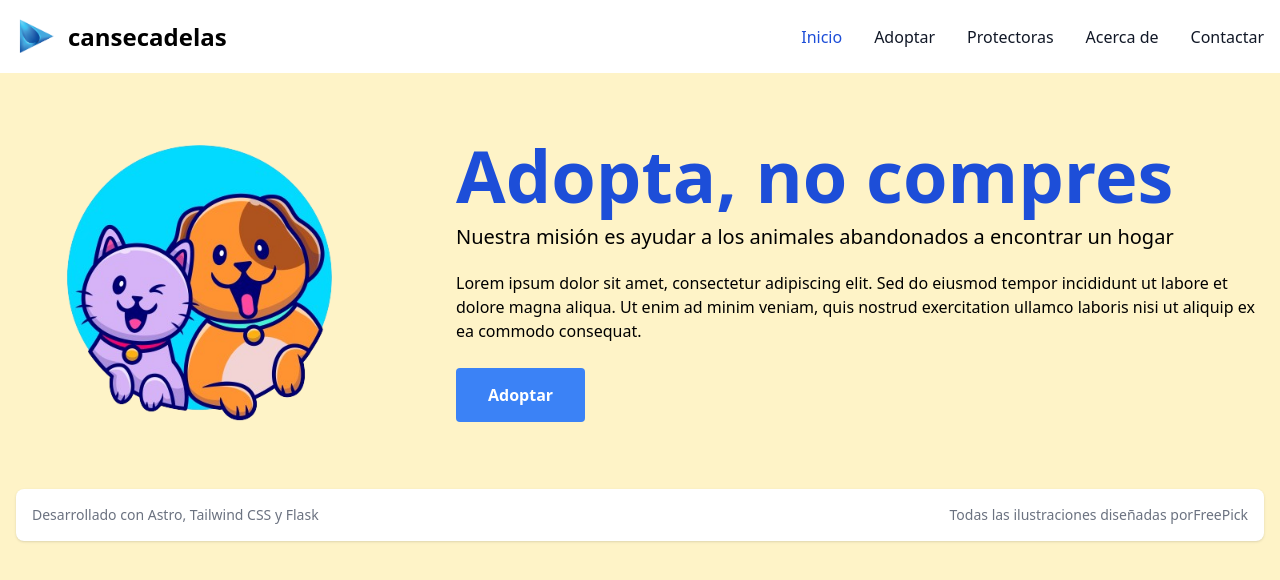
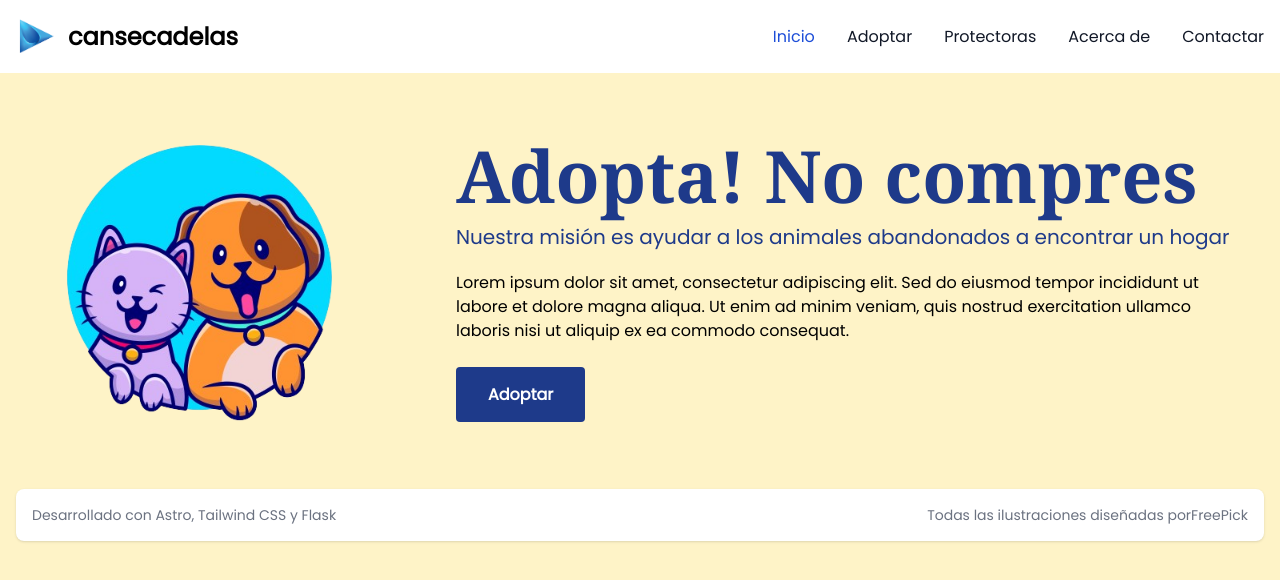
Before and after one commit to ppitacaneiro/cansecadelas_app, an Astro site: page / in a window 1280 px wide. Built offline with nearby package versions, Linux system fonts and the light colour scheme; Astro itself is replaced by a stand-in of ours; a web font is replaced by a local one.

Commit message:
custom fonts

```diff
--- a/package.json
+++ b/package.json
@@ -11,6 +11,8 @@
   },
   "dependencies": {
     "@astrojs/tailwind": "^5.1.0",
+    "@fontsource/dm-serif-text": "^5.0.19",
+    "@fontsource/poppins": "^5.0.12",
     "astro": "^4.5.2",
     "tailwindcss": "^3.4.1"
   }
--- a/src/layouts/Layout.astro
+++ b/src/layouts/Layout.astro
@@ -1,6 +1,8 @@
 ---
 import NavBar from '../components/Navbar.astro'
 import Footer from '../components/Footer.astro'
+import '@fontsource/poppins';
+import '@fontsource/dm-serif-text';
 
 const { pageTitle } = Astro.props;
 ---
--- a/src/pages/index.astro
+++ b/src/pages/index.astro
@@ -16,11 +16,11 @@ if (!images[imagePath]) throw new Error(`"${imagePath}" does not exist in glob:
 			</div>
 			<div class="col-span-2 flex justify-center items-center h-full p-6">
 				<div class="text-left">
-				  <h1 class="lg:text-7xl text-5xl text-blue-700 font-bold">Adopta, no compres</h1>
-				  <h2 class="lg:text-1xl text-xl mt-3">Nuestra misión es ayudar a los animales abandonados a encontrar un hogar</h2>
-				  <p class="mt-5">Lorem ipsum dolor sit amet, consectetur adipiscing elit. Sed do eiusmod tempor incididunt ut labore et dolore magna aliqua. Ut enim ad minim veniam, quis nostrud exercitation ullamco laboris nisi ut aliquip ex ea commodo consequat.</p>
+				  <h1 class="lg:text-7xl text-5xl text-blue-900 font-bold font-serif">Adopta! No compres</h1>
+				  <h2 class="lg:text-1xl text-xl text-blue-900 mt-3">Nuestra misión es ayudar a los animales abandonados a encontrar un hogar</h2>
+				  <p class="mt-5 mr-5">Lorem ipsum dolor sit amet, consectetur adipiscing elit. Sed do eiusmod tempor incididunt ut labore et dolore magna aliqua. Ut enim ad minim veniam, quis nostrud exercitation ullamco laboris nisi ut aliquip ex ea commodo consequat.</p>
 				  <div class="mt-10">
-				  	<a href="/adoptar" class="bg-blue-500 hover:bg-blue-700 text-white font-bold py-4 px-8 rounded">Adoptar</a>
+				  	<a href="/adoptar" class="bg-blue-900 hover:bg-cyan-500 text-white font-bold py-4 px-8 rounded">Adoptar</a>
 				  </div>
 				</div>
 			</div>
--- a/tailwind.config.mjs
+++ b/tailwind.config.mjs
@@ -1,8 +1,15 @@
+import defaultTheme from 'tailwindcss/defaultTheme'
+
 /** @type {import('tailwindcss').Config} */
 export default {
 	content: ['./src/**/*.{astro,html,js,jsx,md,mdx,svelte,ts,tsx,vue}'],
 	theme: {
-		extend: {},
+		extend: {
+			fontFamily: {
+				sans: ['poppins', ...defaultTheme.fontFamily.sans],
+				serif: ['dm-serif-text', ...defaultTheme.fontFamily.serif],
+			  },
+		},
 	},
 	plugins: [],
 }
```
Also changed, not shown: 1 other file.
